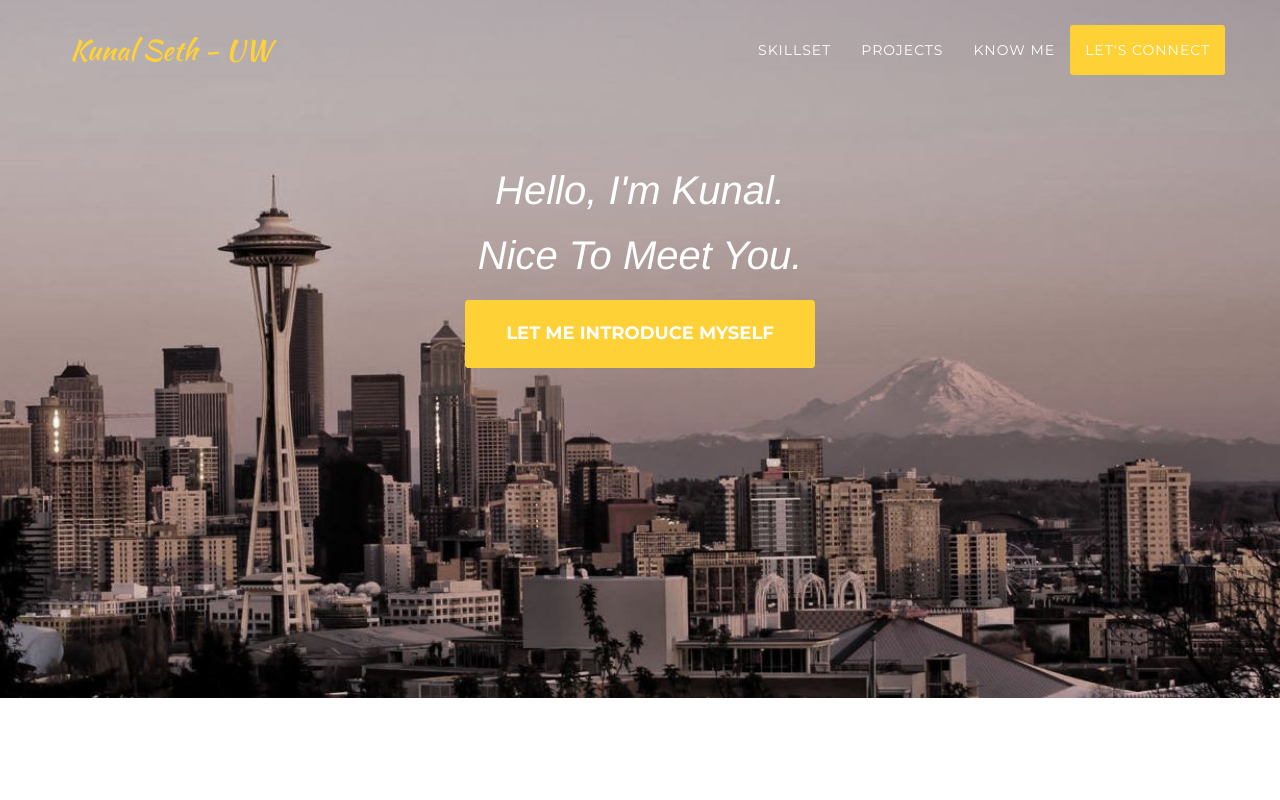
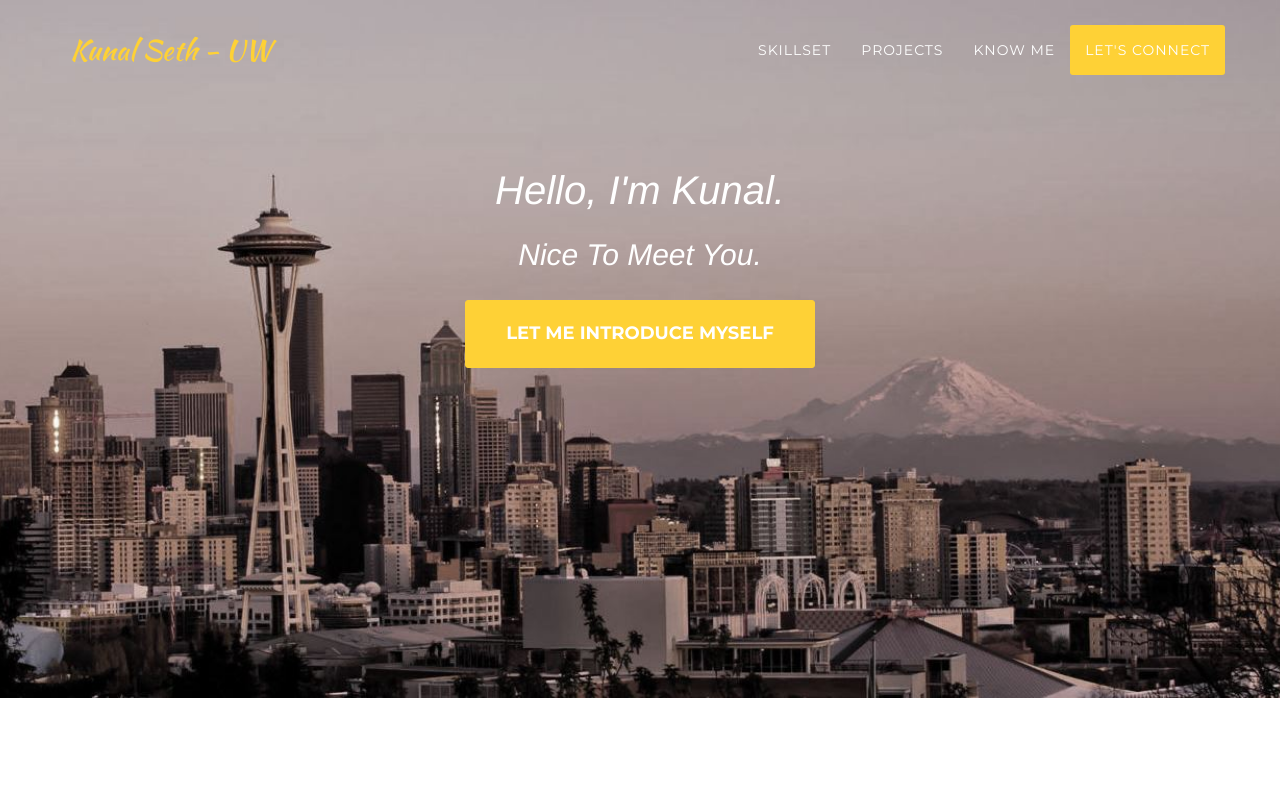
Before and after one commit to kunalseth/kunalseth.github.io, a website: page index.html in a window 1280 px wide. Shown: the top 800 px of the page. Drawn offline with nearby package versions, Linux system fonts and the light colour scheme; a web font is replaced by a local one.

Commit message:
font size change

```diff
--- a/index.html
+++ b/index.html
@@ -91,7 +91,7 @@
         <div class="container">
             <div class="intro-text">
                 <div class="intro-lead-in">Hello, I'm Kunal.</div>
-                <div class="intro-lead-in">Nice To Meet You.</div>
+                <div class="intro-lead-in" style="font-size: 30px;">Nice To Meet You.</div>
                 <!-- <div class="intro-heading">Nice To Meet You</div> -->
                 <a href="#skillset" class="page-scroll btn btn-xl">Let me introduce myself</a>
             </div>
@@ -356,6 +356,11 @@
         </div>
     </section>
 
+
+
+
+
+
     <!-- Team Section -->
     <section id="team" class="bg-light-gray">
         <div class="container">
```
